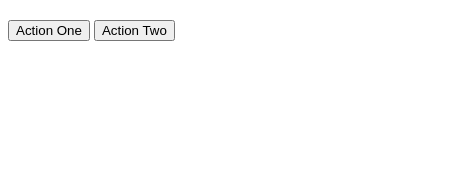
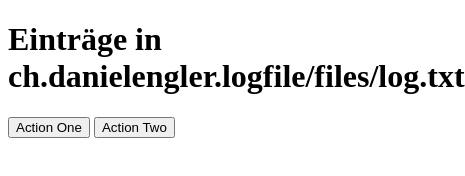
Before and after one commit to ma-ra-bu/logfile, a plain HTML site: page index.html in a window 390 px wide. Shown: the whole page, 465 px wide, since content can reach past the window. Drawn offline with Linux system fonts and the light colour scheme; some packages are replaced by stand-ins of ours.

Commit message:
Update index.html

```diff
--- a/index.html
+++ b/index.html
@@ -10,7 +10,7 @@
         <title>Hello World</title>
     </head>
     <body>
-
+	    <h1>Eintr&auml;ge in ch.danielengler.logfile/files/log.txt</h1>
 		<button id="actionOne">Action One</button>
 		<button id="actionTwo">Action Two</button>
 
```
